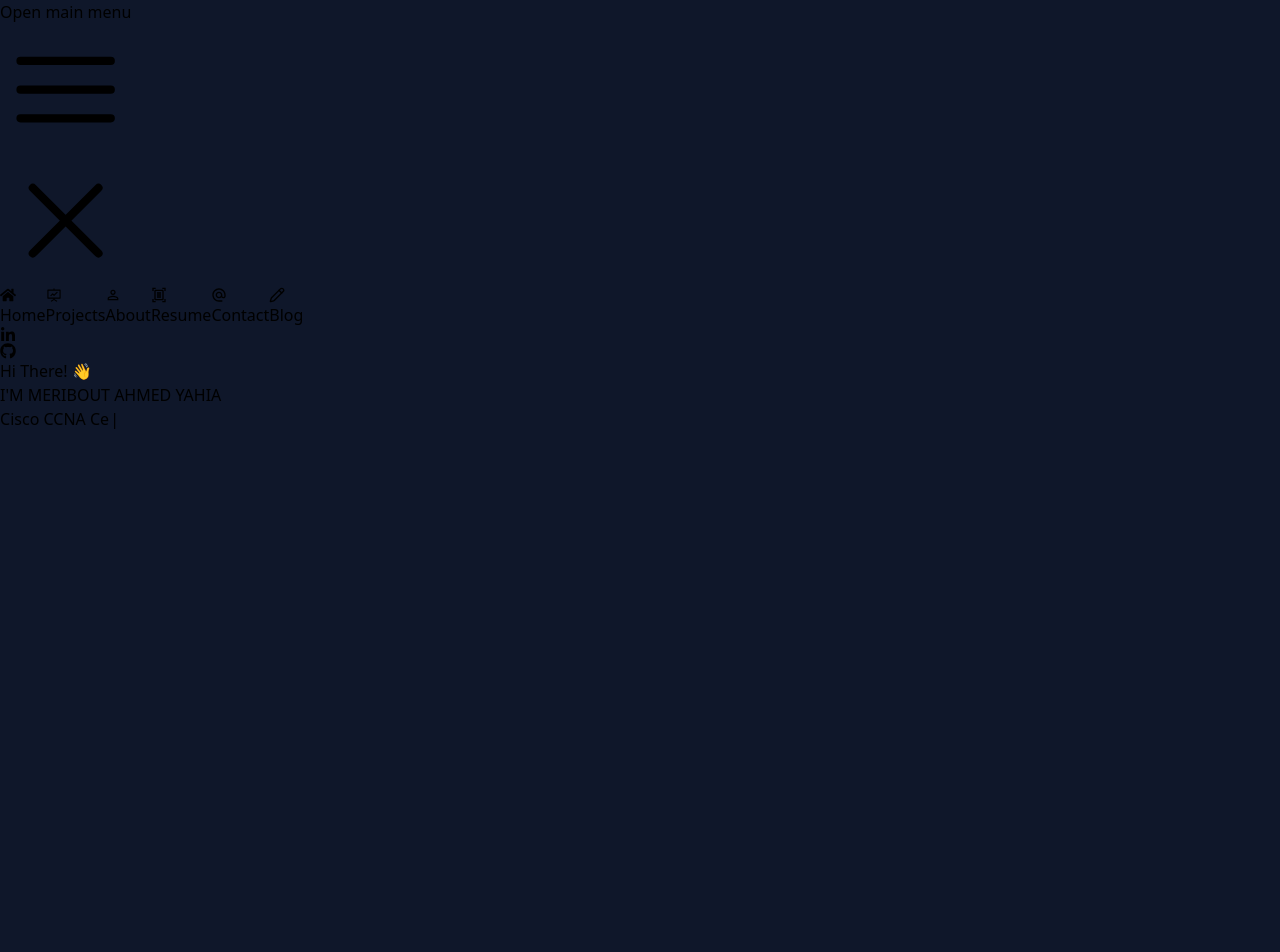
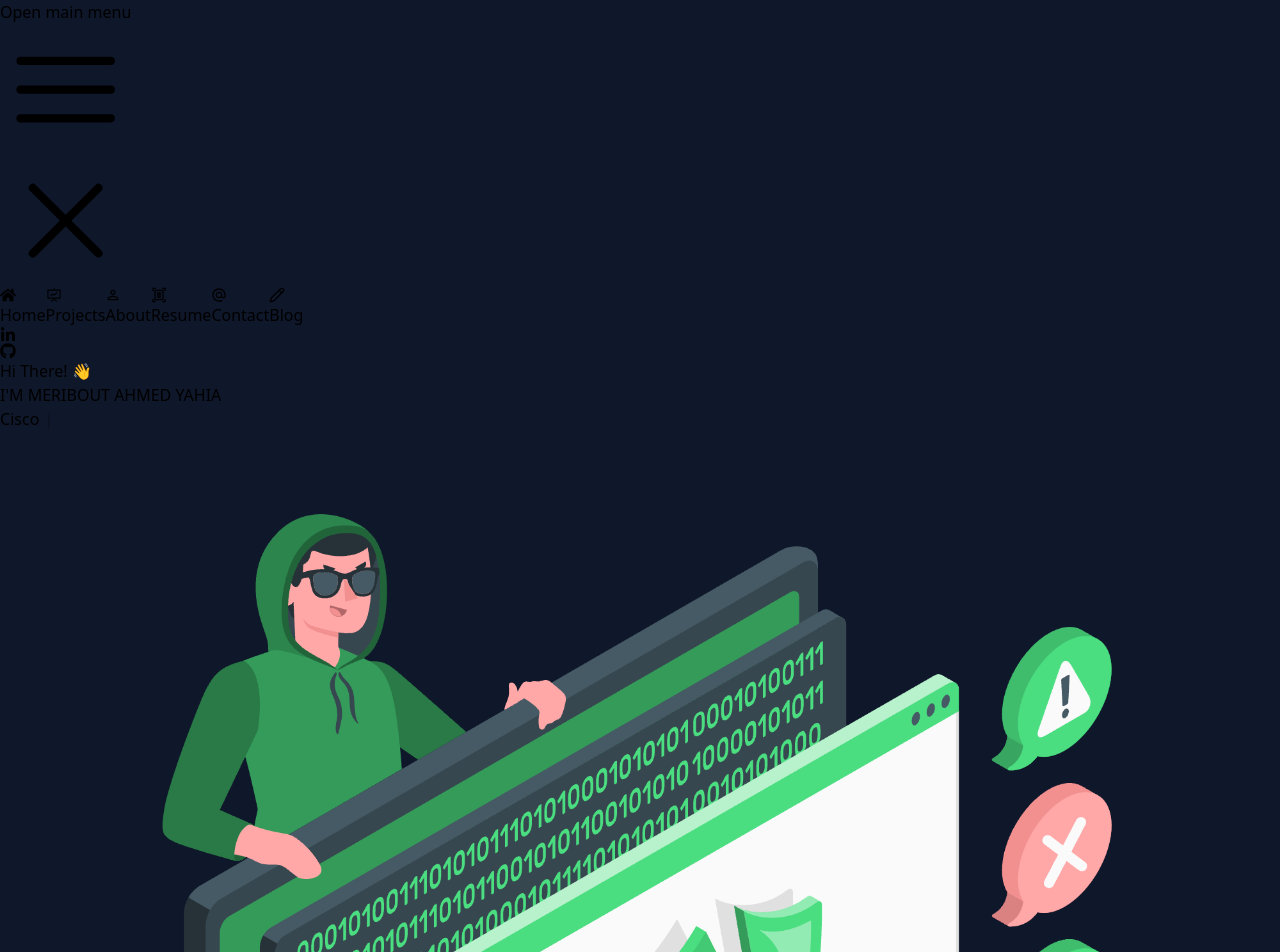
Before and after one commit to AhmedMeribout/portfolio-website, a React (Vite) app: page /home in a window 1280 px wide. Shown: the top 952 px of the page. Before the commit the page ends 800 px from the top, so only its background shows below. Built offline with nearby package versions, Linux system fonts and the light colour scheme.

Commit message:
Added Home image

```diff
--- a/package.json
+++ b/package.json
@@ -17,7 +17,6 @@
     "react-dom": "^18.3.1",
     "react-icons": "^5.2.1",
     "react-router-dom": "^6.24.0",
-    "three": "^0.166.0",
     "typewriter-effect": "^2.21.0"
   },
   "devDependencies": {
--- a/src/Pages/Home.jsx
+++ b/src/Pages/Home.jsx
@@ -1,6 +1,7 @@
 import React from "react";
 import Typewriter from "typewriter-effect";
 import NavBar from "../components/NavBar";
+import HomeImage from "../assets/Cyber-attack-amico.png"
 
 
 const Home = () => {
@@ -29,8 +30,9 @@ const Home = () => {
           />
         </div>
       </div>
-      <div className="w-1/2">
-        {/* Add your image or any additional content here */}
+      <div className="w-1/2 flex justify-center">
+
+      <img className="w-2/3" src={HomeImage} alt="Home Image"/>
       </div>
     </div>
     </>
```
Also changed, not shown: src/assets/Cyber-attack-amico.png (added).
